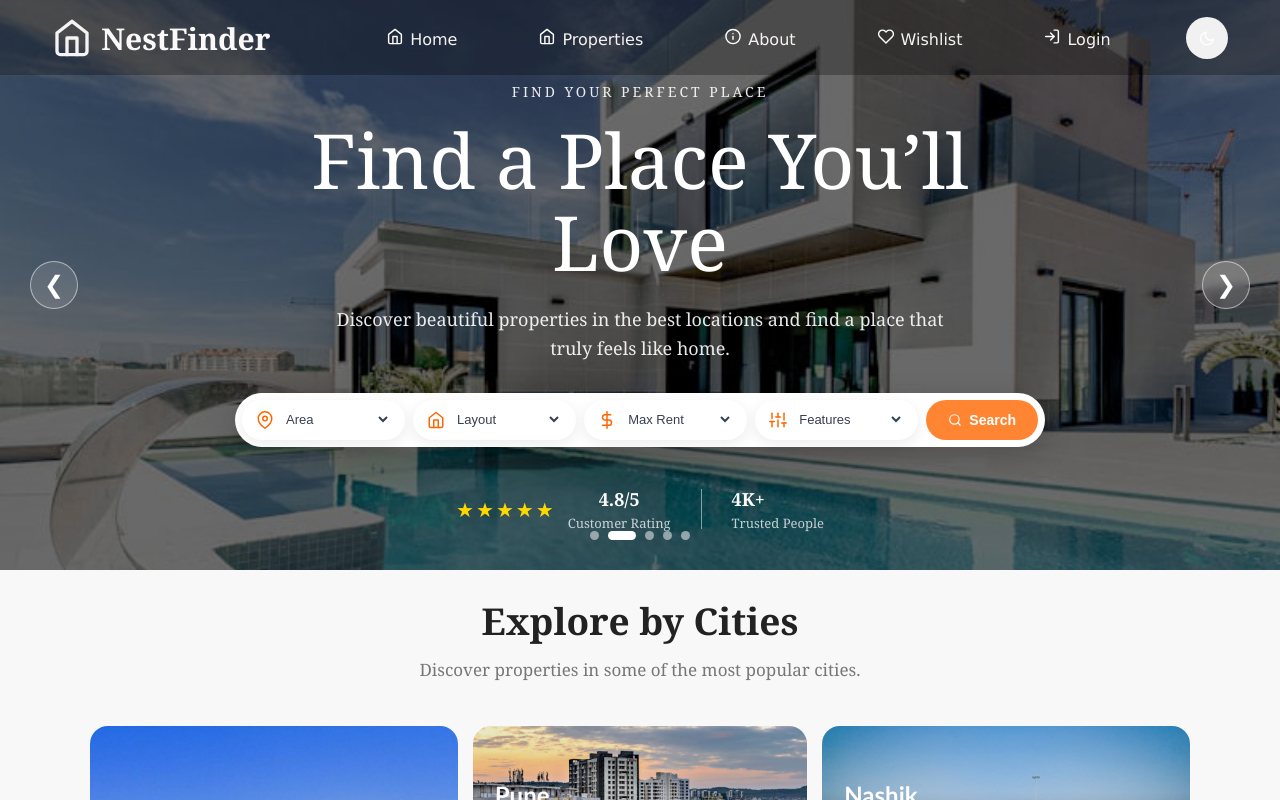
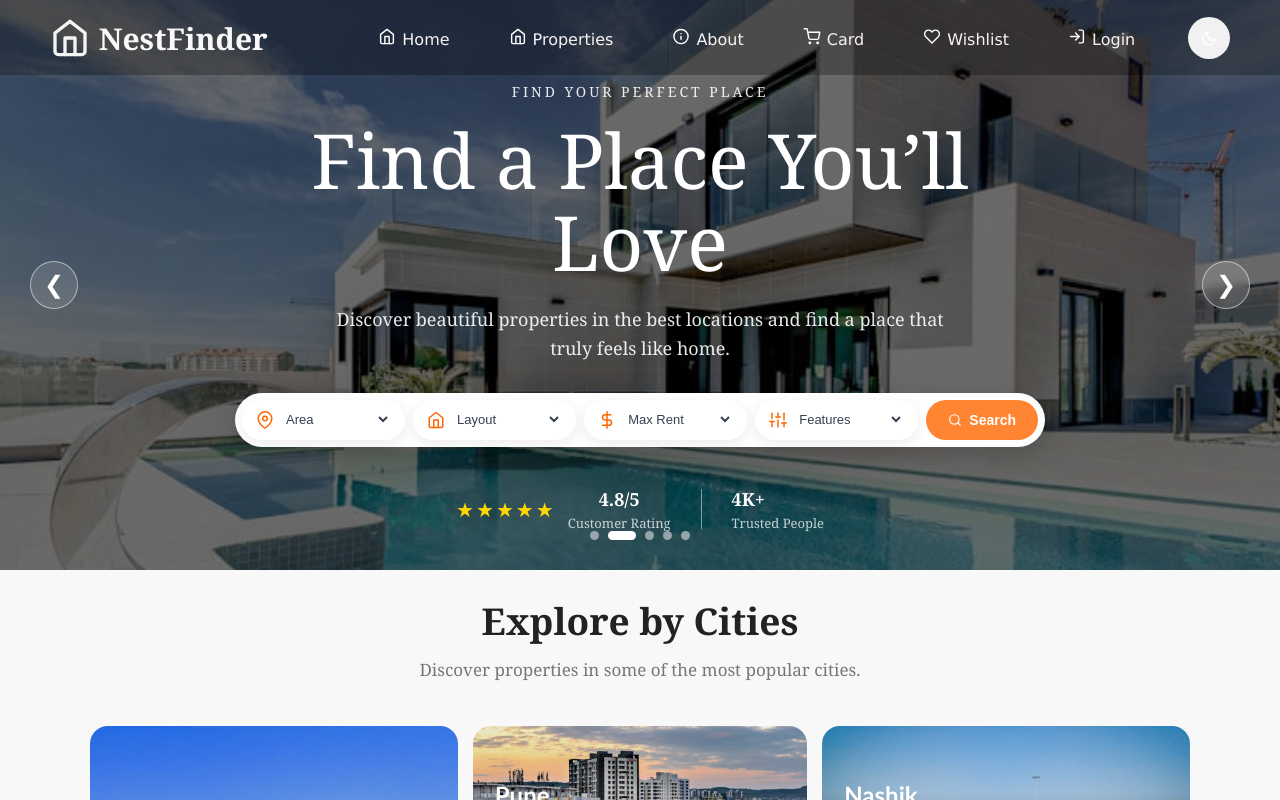
Before and after one commit to Gayatrimhase021/Real-Estate-Property-Finder-Group-Project, a React (Vite) app: page / in a window 1280 px wide. Shown: the top 800 px of the page. Built offline with nearby package versions, Linux system fonts and the light colour scheme.

Commit message:
added page

```diff
--- a/src/components/footer/Footer.jsx
+++ b/src/components/footer/Footer.jsx
@@ -27,7 +27,7 @@ function Footer() {
           <Link to="/">Home</Link>
           <Link to="/properties">Properties</Link>
           <Link to="/wishlist">Wishlist</Link>
-          <Link to="/about">About</Link>
+          <Link to="/card">Card</Link>
 
         </div>
 
--- a/src/components/navbar/Navbar.css
+++ b/src/components/navbar/Navbar.css
@@ -44,7 +44,7 @@
 .navbar-links {
   display: flex;
   align-items: center;
-  gap: 65px;
+  gap: 43px;
 }
 
 /* NORMAL BUTTONS */
--- a/src/components/navbar/Navbar.jsx
+++ b/src/components/navbar/Navbar.jsx
@@ -1,7 +1,7 @@
 import React, { useState } from "react";
 import { useNavigate } from "react-router-dom";
 import "./Navbar.css";
-import { FiHome, FiHeart, FiInfo, FiLogIn } from "react-icons/fi";
+import { FiHome, FiHeart, FiInfo, FiLogIn, FiShoppingCart } from "react-icons/fi";
 import { FiMenu, FiSun, FiMoon } from "react-icons/fi";
 
 function Navbar() {
@@ -63,6 +63,13 @@ function Navbar() {
           <FiInfo />
           About
         </button>
+
+        <button
+          onClick={() => navigate("/card")} >
+          <FiShoppingCart />
+          Card
+        </button>
+
 
 
         <button
@@ -128,6 +135,15 @@ function Navbar() {
 
         <button
           onClick={() => {
+            navigate("/card");
+            closeMenu();
+          }}
+        >
+          Card
+        </button>
+
+        <button
+          onClick={() => {
             navigate("/about");
             closeMenu();
           }}
```
